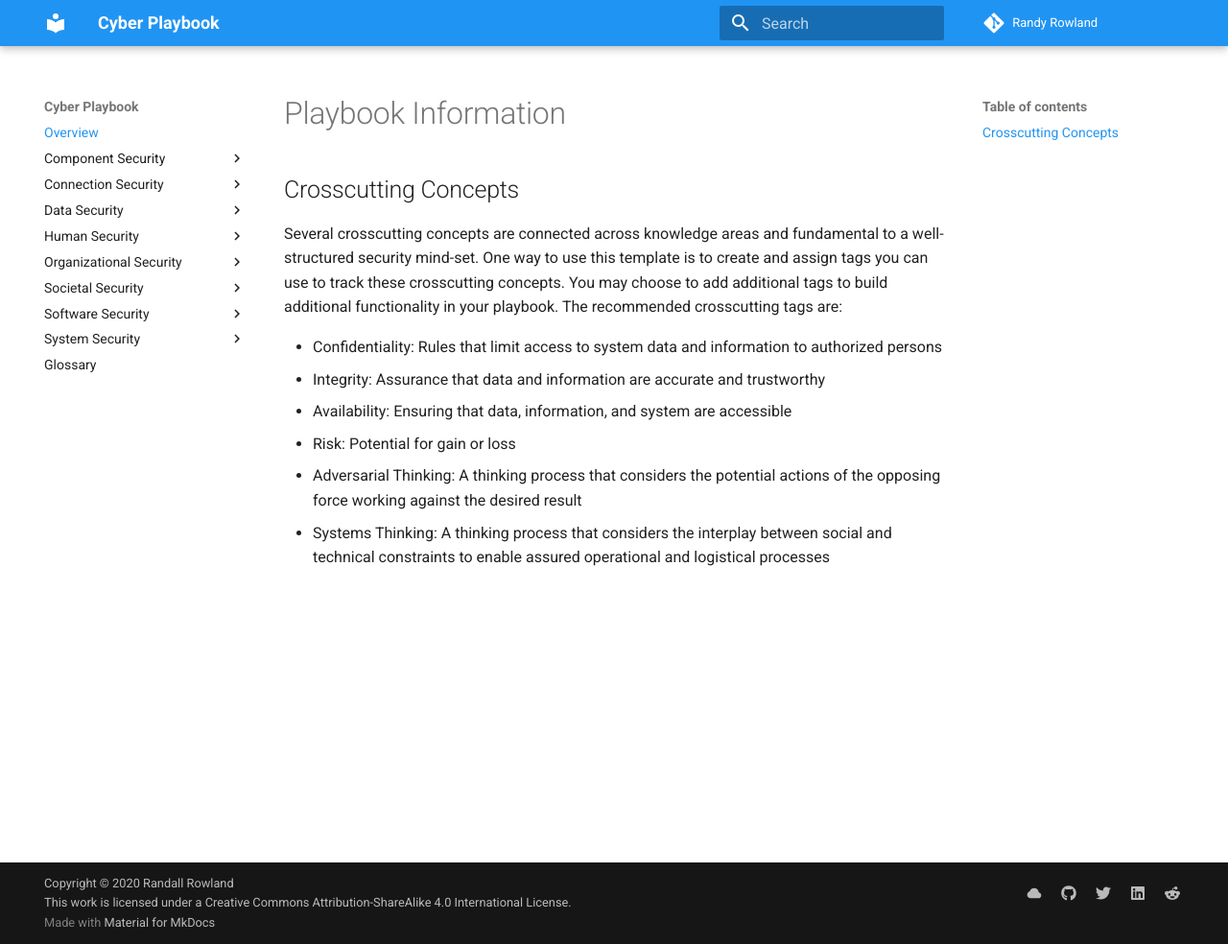
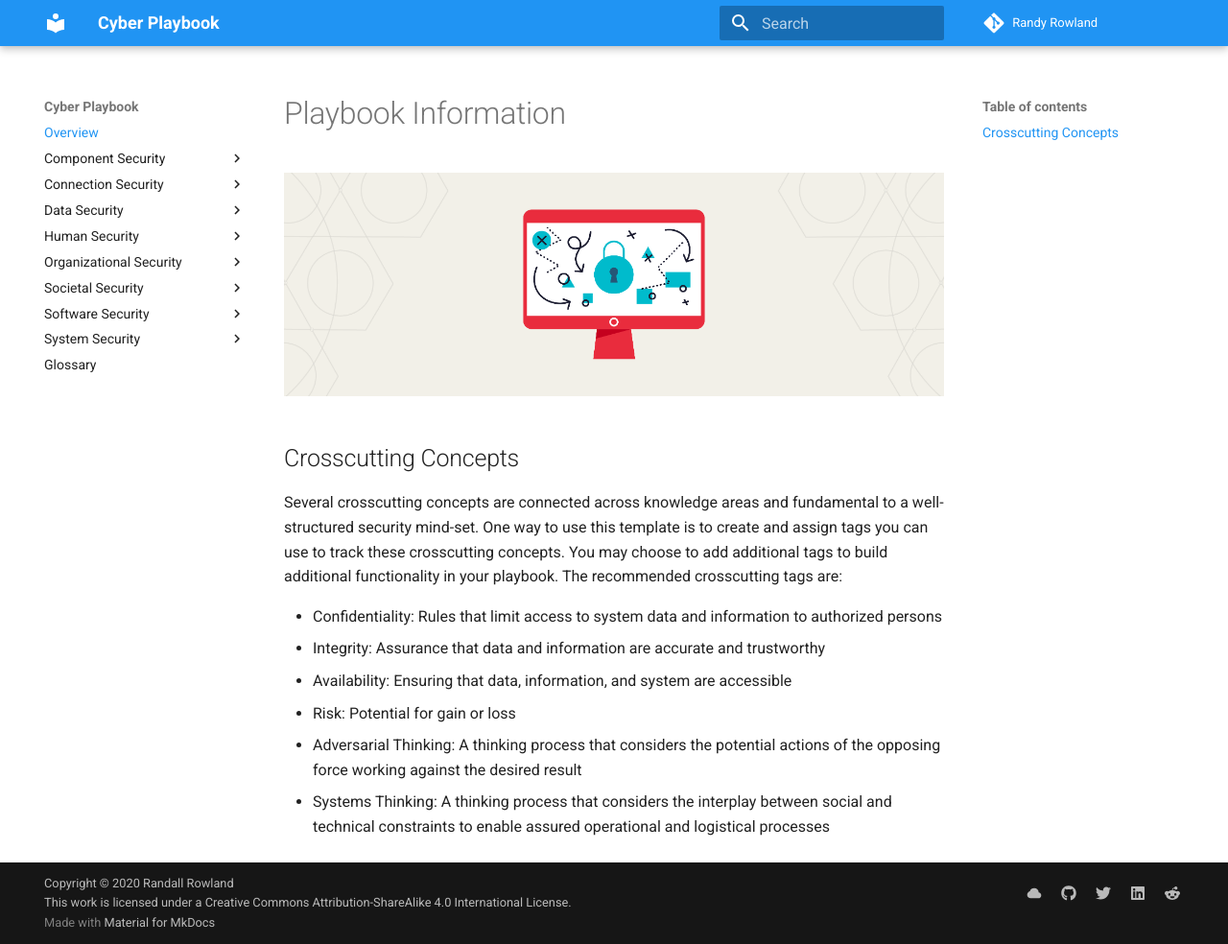
Before and after one commit to rowland007/Cyber-Playbook, an MkDocs documentation site: the page built from docs/index.md, in a window 1280 px wide and 984 px high. Shown: the whole window at 96% size. Built offline with MkDocs 1.6.1 and Material for MkDocs 9.7.7, drawn with Linux system fonts in a browser that asks for light colours.

Commit message:
Add hero picture

```diff
--- a/docs/index.md
+++ b/docs/index.md
@@ -1,4 +1,6 @@
 # Playbook Information
+
+![playbook](static/images/cybersecurity-playbook-hero.png)
 
 ## Crosscutting Concepts
 
```
Also changed, not shown: docs/static/images/cybersecurity-playbook-hero.png (added).
